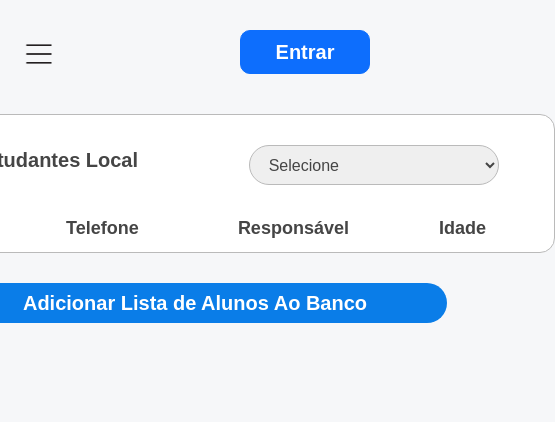
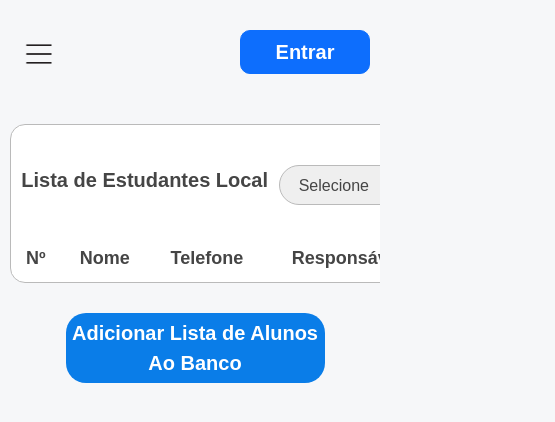
Before and after one commit to Kaua032/Jovem_Trabalhador_Front_End, a React (Vite) app: page /localStudents in a window 390 px wide. Shown: the top 422 px of the page, 555 px wide, since content can reach past the window. Built offline with nearby package versions, Linux system fonts and the light colour scheme.

Commit message:
feat: "Added NavbarMobile component, modified ListLocalStudents component structure and styling, and updated media queries in ListLocalStudentsStyled"

```diff
--- a/src/pages/ListLocalStudents/ListLocalStudents.jsx
+++ b/src/pages/ListLocalStudents/ListLocalStudents.jsx
@@ -13,9 +13,11 @@ import { SelectCollege } from "../../components/SelectCollege/SelectCollege";
 import { getCollege } from "../../services/collegeService";
 import { getCourse } from "../../services/courseService";
 import { getParty } from "../../services/partyService";
+import NavbarMobile from "../../components/NavbarMobile/NavbarMobile";
 
 export default function ListLocalStudents() {
   const [infoLocalStudents, setInfoLocalStudents] = useState([]);
+  const [displayNavbarMobile, setDisplayNavbarMobile] = useState("none");
 
   const ToastNotice = (message, type) =>
     toast[type](`${message}`, {
@@ -141,8 +143,14 @@ export default function ListLocalStudents() {
   return (
     <MainLocalStudents>
       <Navbar p2={1} />
-      <Header />
+      <NavbarMobile
+        display={displayNavbarMobile}
+        setDisplay={setDisplayNavbarMobile}
+        p2={1}
+      />
+      <Header setDisplayNavbarMobile={setDisplayNavbarMobile} />
       <ListAreaLocalStudents>
+        <div id="background_listArea">
           <div id="listArea">
             <div id="header_list">
               <h2>Lista de Estudantes Local</h2>
@@ -178,6 +186,7 @@ export default function ListLocalStudents() {
               </tbody>
             </table>
           </div>
+        </div>
         <SubmitButton
           onClick={registerStudents}
           type="submit"
--- a/src/pages/ListLocalStudents/ListLocalStudentsStyled.jsx
+++ b/src/pages/ListLocalStudents/ListLocalStudentsStyled.jsx
@@ -11,6 +11,7 @@ export const ListAreaLocalStudents = styled.div`
   flex-direction: column;
   align-items: center;
   gap: 30px;
+  margin-left: 285px;
 
   #listArea {
     width: 720px;
@@ -28,6 +29,7 @@ export const ListAreaLocalStudents = styled.div`
     width: 100%;
     justify-content: space-around;
     align-items: center;
+    flex-wrap: wrap;
   }
   #listArea #header_list #space {
     width: 170px;
@@ -66,4 +68,28 @@ export const ListAreaLocalStudents = styled.div`
     background-size: cover;
     background-repeat: no-repeat;
   }
+  @media (max-width: 1050px) {
+    margin: 0;
+    padding: 10px;
+  }
+
+  @media (max-width: 800px) {
+    #listArea {
+      width: 100%;
+    }
+    #listArea #header_list {
+      gap: 10px;
+      padding: 10px;
+    }
+  }
+  @media (max-width: 650px) {
+    width: 100%;
+    #background_listArea {
+      width: 100%;
+      overflow-x: auto;
+    }
+    #listArea {
+      width: 530px;
+    }
+  }
 `;
```
Lines whose indentation alone changed are shown as unchanged.
